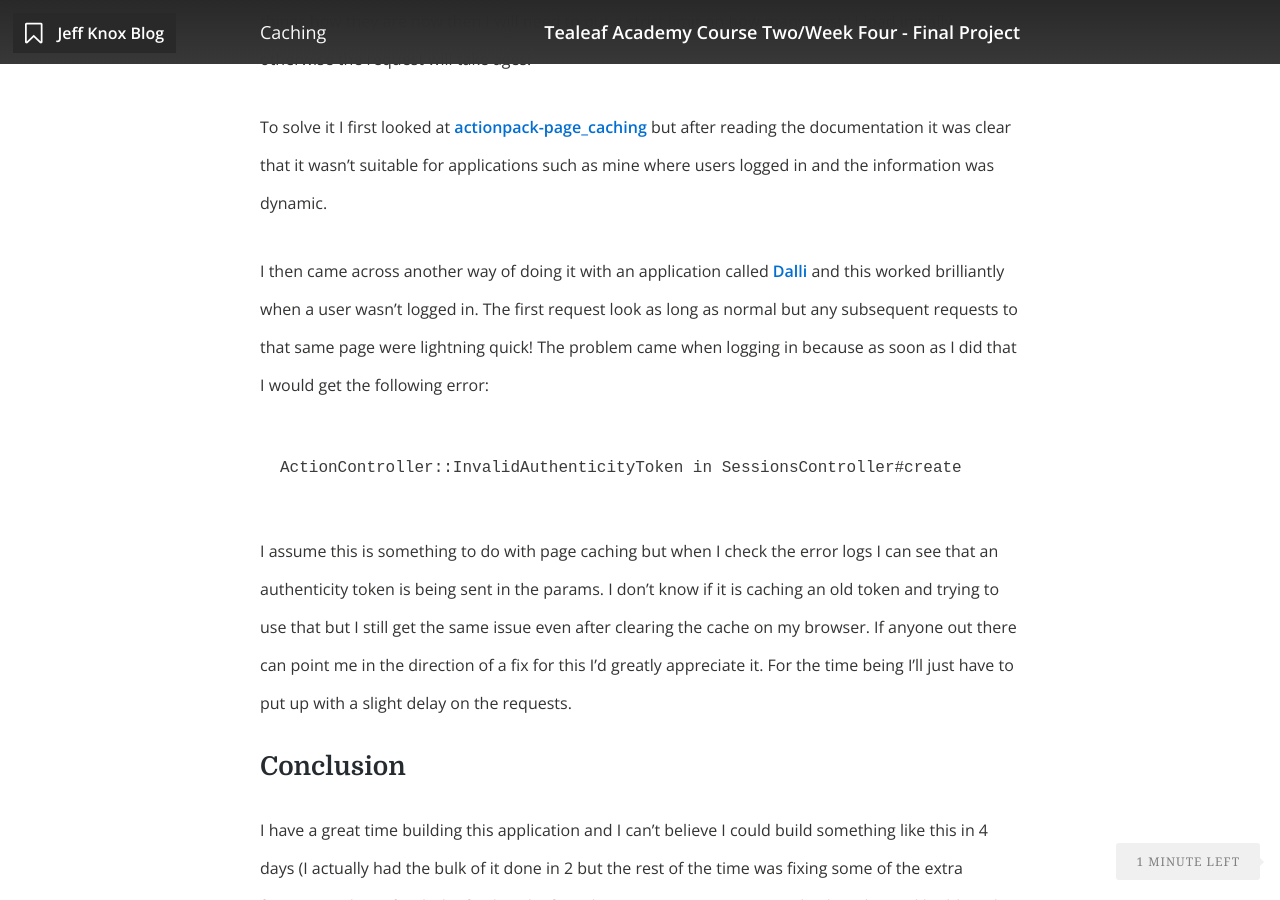
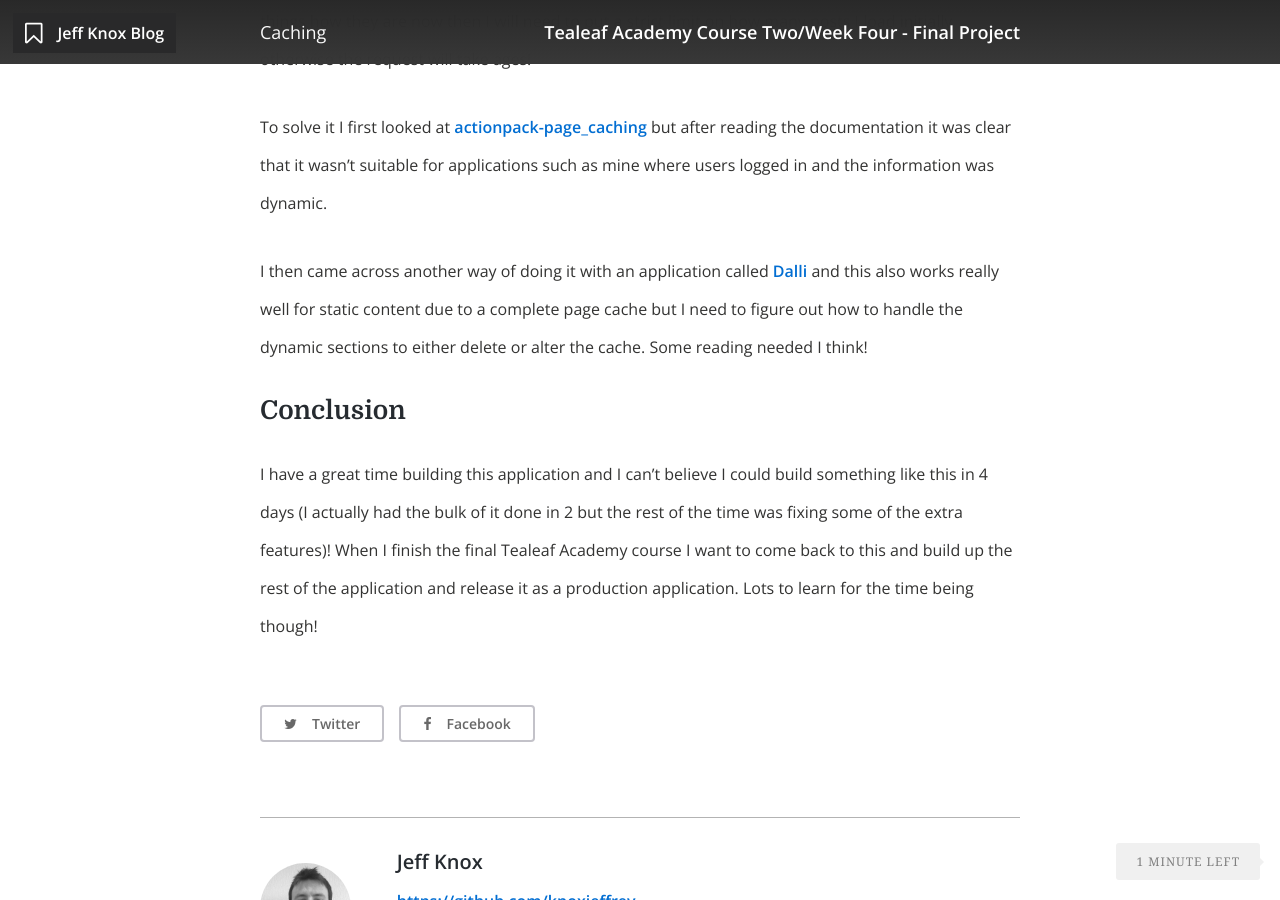
Before and after one commit to knoxjeffrey/knoxjeffrey.github.io, a Jekyll site: the page built from _posts/2015-01-30-course-two-week-four-final-project.markdown, in a window 1280 px wide and 900 px high, scrolled down 8343 px. Built offline with Jekyll 4.4.1, drawn with Linux system fonts in a browser that asks for light colours; nearby versions of some CDN libraries.

Commit message:
edit the caching section

```diff
--- a/_posts/2015-01-30-course-two-week-four-final-project.markdown
+++ b/_posts/2015-01-30-course-two-week-four-final-project.markdown
@@ -187,11 +187,7 @@ The way I have things works now but I was working on a way to cache the pages so
 
 To solve it I first looked at [actionpack-page_caching](https://github.com/rails/actionpack-page_caching) but after reading the documentation it was clear that it wasn't suitable for applications such as mine where users logged in and the information was dynamic.
 
-I then came across another way of doing it with an application called [Dalli](https://github.com/mperham/dalli) and this worked brilliantly when a user wasn't logged in.  The first request look as long as normal but any subsequent requests to that same page were lightning quick!  The problem came when logging in because as soon as I did that I would get the following error:
-
-    ActionController::InvalidAuthenticityToken in SessionsController#create
-
-I assume this is something to do with page caching but when I check the error logs I can see that an authenticity token is being sent in the params.  I don't know if it is caching an old token and trying to use that but I still get the same issue even after clearing the cache on my browser.  If anyone out there can point me in the direction of a fix for this I'd greatly appreciate it. For the time being I'll just have to put up with a slight delay on the requests.
+I then came across another way of doing it with an application called [Dalli](https://github.com/mperham/dalli) and this also works really well for static content due to a complete page cache but I need to figure out how to handle the dynamic sections to either delete or alter the cache.  Some reading needed I think!
 
 ##Conclusion
 
```
